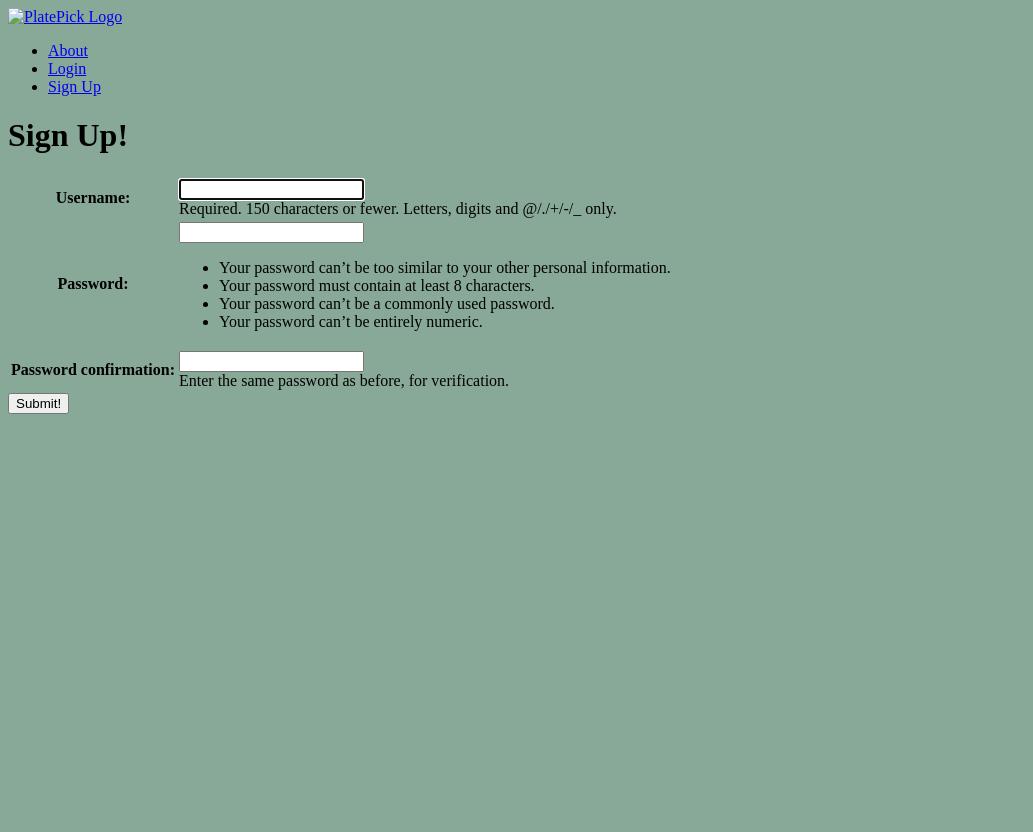
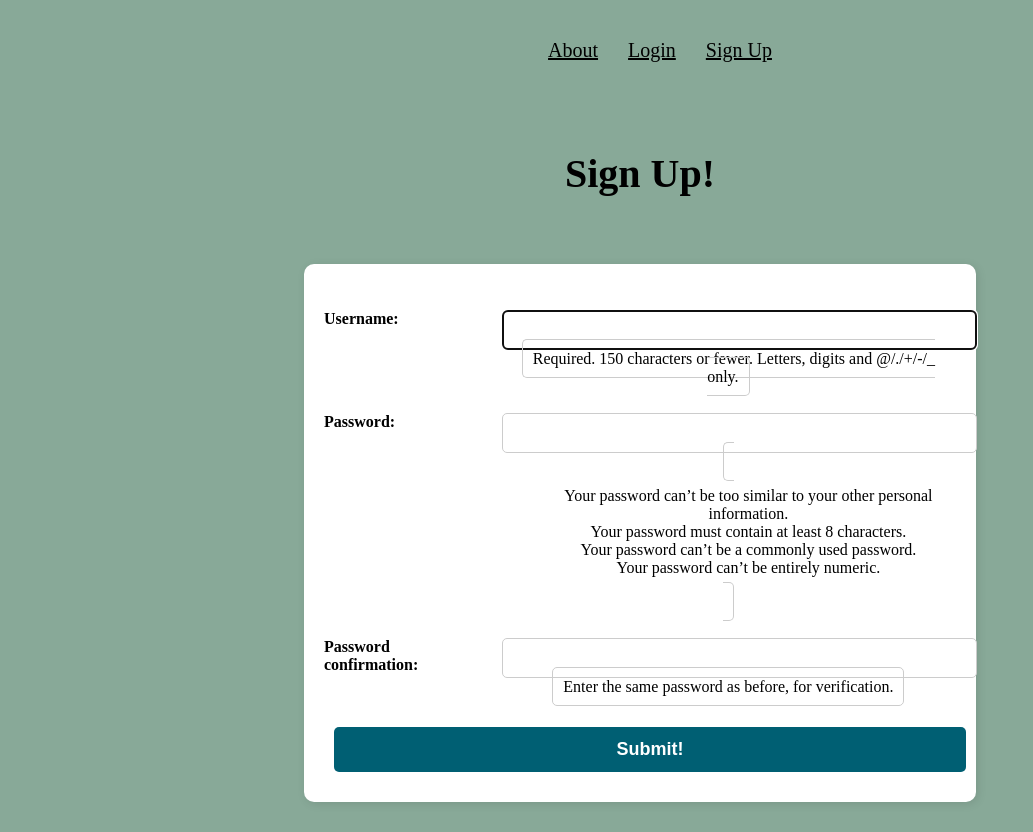
Before and after one commit to samtasticc/platepick-app, a Django app: page /accounts/signup/ in a window 1280 px wide. Shown: the whole page, without its empty margins (0-1033 px from the left). Before the commit the page ends 414 px from the top, so only its background shows below. Run offline with Django 5.2, Linux system fonts and the light colour scheme.

Commit message:
create and add styling for form, base CSS, add app description

```diff
--- a/main_app/static/css/base.css
+++ b/main_app/static/css/base.css
@@ -1,3 +1,104 @@
 body {
     background-color: rgb(136, 169, 152);
-  }
+}
+
+.page-header {
+    text-align: center;
+    margin-top: 20px;
+}
+
+.page-header h1 {
+    font-size: 40px;
+    color: black;
+    display: inline-block;
+    padding: 10px 20px;
+    border-radius: 10px;
+}
+
+.page-header p {
+    font-size: 18px;
+    color: #333;
+    margin-top: 10px;
+}
+
+form {
+    width: 50%;
+    margin: 30px auto;
+    background-color: white;
+    padding: 20px;
+    border-radius: 10px;
+    box-shadow: 2px 2px 10px rgba(0, 0, 0, 0.1);
+    text-align: center;
+}
+
+form button {
+    display: inline-block;
+    width: 45%;
+    padding: 12px;
+    font-size: 18px;
+    font-weight: bold;
+    color: black;
+    border: none;
+    border-radius: 5px;
+    cursor: pointer;
+    margin: 10px;
+}
+
+.btn.delete {
+    background-color: #d9534f;
+}
+
+.btn.delete:hover {
+    background-color: #c9302c;
+}
+
+.btn.cancel {
+    background-color: #5bc0de;
+    text-decoration: none;
+    display: inline-block;
+    text-align: center;
+    line-height: 46px;
+}
+
+.btn.cancel:hover {
+    background-color: #31b0d5;
+}
+
+ul {
+    list-style-type: none;
+}
+
+@media screen and (max-width: 768px) {
+    form {
+        width: 90%;
+    }
+
+    form button {
+        width: 100%;
+        margin-bottom: 10px;
+    }
+}
+nav {
+    flex-grow: 1;
+    display: flex;
+    justify-content: center;
+
+}
+nav ul {
+    background-color:  rgb(136, 169, 152);
+    border-radius: none;
+    padding: none;
+    display: flex;
+    justify-content: center;
+
+}
+nav ul li {
+    padding: 15px;
+    border-bottom: none;
+    font-size: 20px;
+    text-align: center;
+    list-style-type: none;
+}
+nav ul li a {
+    color: black;
+}
--- a/main_app/static/css/form.css
+++ b/main_app/static/css/form.css
@@ -0,0 +1,58 @@
+@import url("base.css");
+
+.form-container {
+    display: flex;
+    flex-direction: column;
+    width: 50%;
+    margin: 30px auto;
+    background-color: white;
+    padding: 20px;
+    border-radius: 10px;
+    box-shadow: 2px 2px 10px rgba(0, 0, 0, 0.1);
+}
+
+table {
+    width: 100%;
+    border-spacing: 0 20px;
+}
+
+th {
+    text-align: left;
+    padding: 6px 20px 0 0;
+    font-weight: bold;
+    vertical-align: top;
+    font-size: 16px;
+}
+
+td {
+    max-width: 60%;
+}
+
+td > * {
+    width: 100%;
+    padding: 10px;
+    margin-top: 5px;
+    border: 1px solid #ccc;
+    border-radius: 5px;
+    font-size: 16px;
+}
+
+td > textarea {
+    height: 120px;
+    resize: vertical;
+    font-family: inherit;
+}
+
+.btn {
+    display: block;
+    width: 100%;
+    padding: 12px;
+    font-size: 18px;
+    font-weight: bold;
+    color: white;
+    background-color: #005f73;
+    border: none;
+    border-radius: 5px;
+    cursor: pointer;
+    text-align: center;
+}
--- a/main_app/templates/about.html
+++ b/main_app/templates/about.html
@@ -26,5 +26,6 @@
 <div class="page-header">
   <h1>Welcome to PlatePick</h1>
   <p>Your Personal Guide to Culinary Adventures</p>
+  <p>PlatePicks is the ultimate platform for food lovers to organize their dining experiences. Whether you're planning your next foodie adventure or reminiscing about past restaurant visits, PlatePicks makes it easy to add, manage, and track your favorite spots. Save restaurants you've discovered, rate and review the ones you've visited, and build a personalized dining wish list—all in one convenient place. With PlatePicks, every meal is a story waiting to be told!</p>
 </div>
 {% endblock %}
--- a/main_app/templates/base.html
+++ b/main_app/templates/base.html
@@ -1,26 +1,18 @@
-<!-- includes common elements like the <head>, navigation bar, and optional footer that are shared across multiple pages. -->
 {% load static %}
-
 <!DOCTYPE html>
 <html lang="en">
     <head>
-    <meta charset="UTF-8" />
-    <meta http-equiv="X-UA-Compatible" content="IE=edge" />
-    <meta name="viewport" content="width=device-width, initial-scale=1.0" />
-    <link rel="shortcut icon" type="image/png" href="" />
-    <link rel="stylesheet" href="{% static 'css/base.css' %}" />
-    <title>Plate Pick!</title>
-
+        <meta charset="UTF-8" />
+        <meta http-equiv="X-UA-Compatible" content="IE=edge" />
+        <meta name="viewport" content="width=device-width, initial-scale=1.0" />
+        <link rel="shortcut icon" type="image/png" href="" />
+        <link rel="stylesheet" type="text/css" href="{% static 'css/base.css' %}">
+        <title>Plate Pick!</title>
     {% block head %}
     {% endblock %}
     </head>
     <body>
     <header>
-        <div class="header-logo-container">
-        <a href="/">
-            <img src="" alt="PlatePick Logo" />
-        </a>
-        </div>
         <nav>
             <ul>
                 {% if user.is_authenticated %}
@@ -29,7 +21,7 @@
                 {% endblock %}
 
                 {% block home %}
-                <li><a href="{% url 'Landing-Page' %}">Back to Home Page</a></li> <!-- is this needed? -->
+                <li><a href="{% url 'Landing-Page' %}">Back to Home Page</a></li>
                 <li>
                     <form id="logout-form" method="post" action="{% url 'logout' %}">
                         {% csrf_token %}
--- a/main_app/templates/destinations/destination_details.html
+++ b/main_app/templates/destinations/destination_details.html
@@ -6,7 +6,7 @@
 {% block content %}
 
     <div class="page-header">
-        <h1>{{ destination.city }} Restaurants</h1>
+        <h1>{{ destination.city }} - Restaurants</h1>
         <img src="{% static '' %}" alt="" />
     </div>
     <ul>
--- a/main_app/templates/plates/detail.html
+++ b/main_app/templates/plates/detail.html
@@ -1,7 +1,3 @@
-
-
-
-
 <div class="restaurant-container">
     <section class="restaurants">
       <div class="subsection-title">
--- a/main_app/templates/restaurants/add_restaurant.html
+++ b/main_app/templates/restaurants/add_restaurant.html
@@ -7,7 +7,6 @@
 
     <div class="page-header">
         <h1>Add a Restaurant to {{ destination.city }}</h1>
-        <img src="{% static '' %}" alt="" />
     </div>
     <form method="POST">
         {% csrf_token %}
--- a/main_app/templates/restaurants/restaurant_confirm_delete.html
+++ b/main_app/templates/restaurants/restaurant_confirm_delete.html
@@ -1,6 +1,6 @@
 {% extends 'base.html' %}
 {% load static %}
-
+<!-- <link rel="stylesheet" type="text/css" href="{% static 'css/base.css' %}">  -->
 {% block content %}
     <div class="page-header">
         <h1>Delete Restaurant</h1>
```
Also changed, not shown: main_app/static/css/addRestaurant.css (+0 -23 lines).
